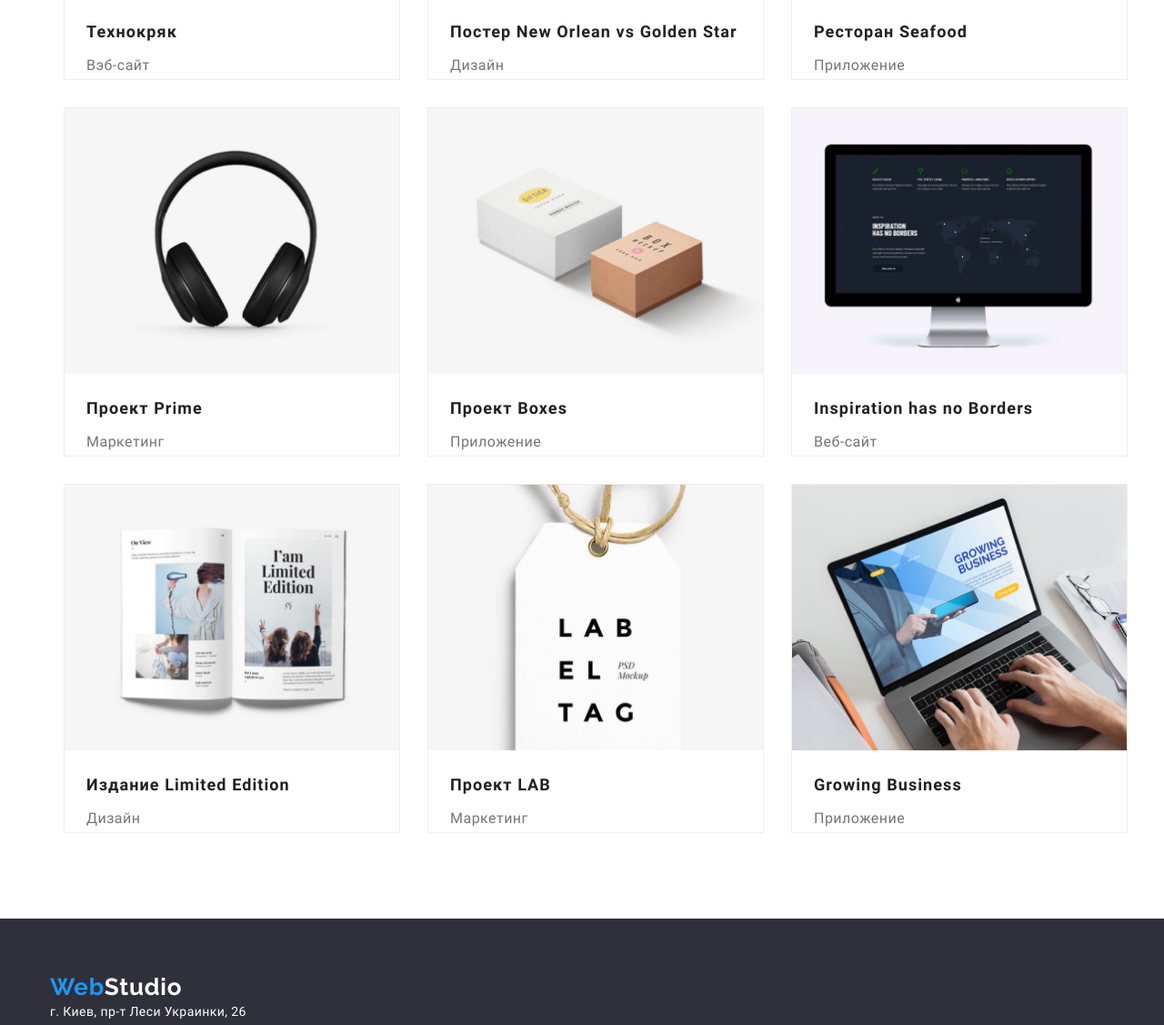
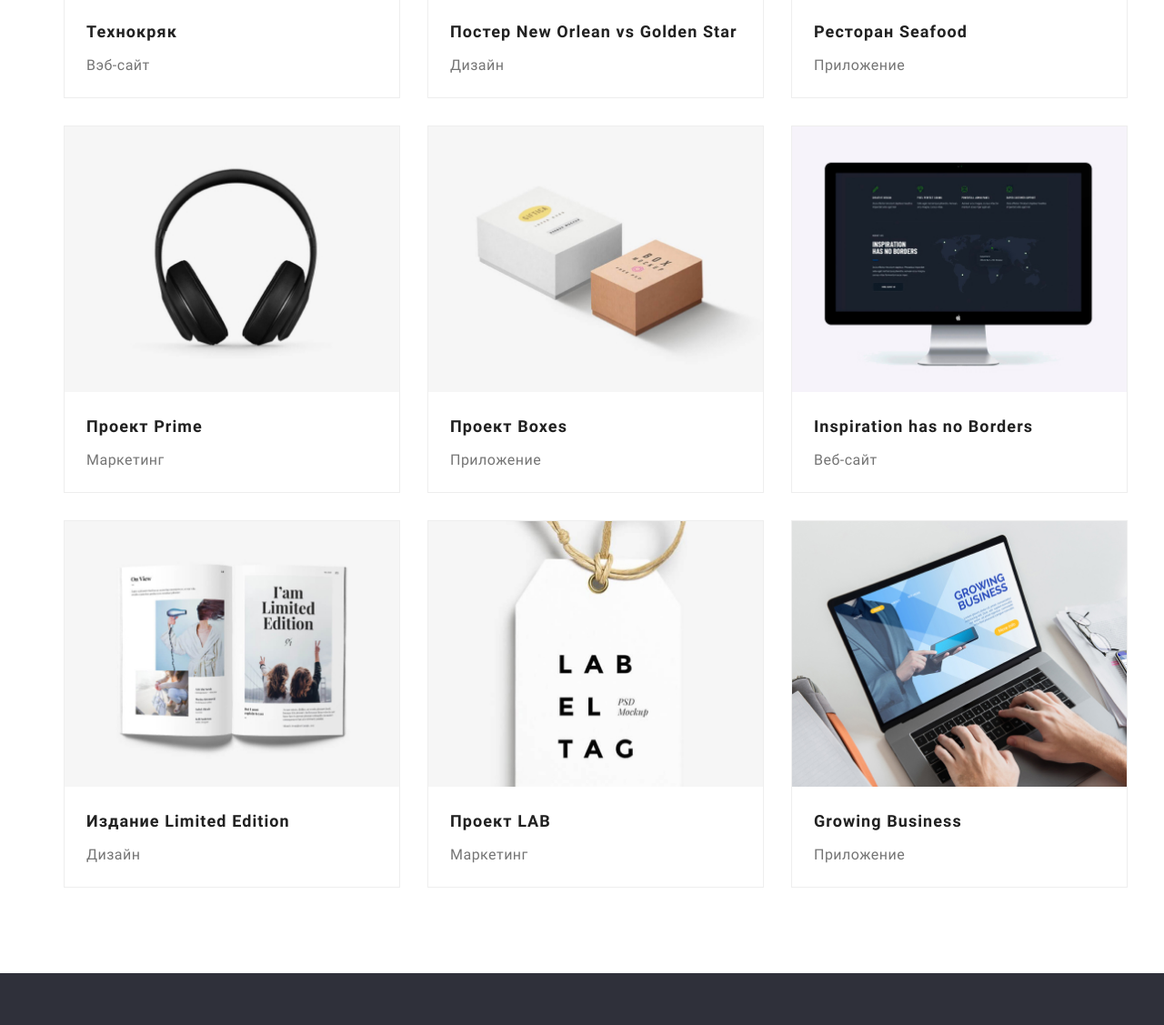
Before and after one commit to YehorYermolenko/goit-markup-hw-03, a plain HTML site: page portfolio.html in a window 1280 px wide. Shown: the part 561-1688 px from the top of the page at 91% size. Drawn offline with nearby package versions, Linux system fonts and the light colour scheme.

Commit message:
ver 2.0 beta
Some bug fixes. Improved stability.

```diff
--- a/css/portfolio.css
+++ b/css/portfolio.css
@@ -191,10 +191,6 @@ ul {
   margin-right: 50px;
 }
 
-.site-nav {
-  margin-left: 93px;
-}
-
 .site-nav a {
   color: var(--logo-header);
 }
@@ -286,10 +282,8 @@ ul {
   line-height: 2;
   letter-spacing: 0.06em;
   color: var(--title);
-  padding-top: 20px;
   padding-bottom: 4px;
   margin: 0px auto;
-  padding-left: 24px;
 }
 
 .examples-item .type {
@@ -297,7 +291,10 @@ ul {
   line-height: 1.87;
   color: var(--text);
   letter-spacing: 0.03em;
-  padding-left: 24px;
+}
+
+.examples-item-descr {
+  padding: 20px 24px;
 }
 
 .examples {
--- a/portfolio.html
+++ b/portfolio.html
@@ -46,63 +46,63 @@
           <ul class="list examples">
             <li class="examples-item">
               <img src="./img/portfolio/tech-kryak.jpg" alt="images of three persons on laptop" />
-              <div>
+              <div class="examples-item-descr">
                 <h3 class="name">Технокряк</h3>
                 <p class="type">Вэб-сайт</p>
               </div>
             </li>
             <li class="examples-item">
               <img src="./img/portfolio/novsgs.jpg" alt="two basketball players" />
-              <div>
+              <div class="examples-item-descr">
                 <h3 class="name">Постер New Orlean vs Golden Star</h3>
                 <p class="type">Дизайн</p>
               </div>
             </li>
             <li class="examples-item">
               <img src="./img/portfolio/sea-food.jpg" alt="seafood restaraunt logo" />
-              <div>
+              <div class="examples-item-descr">
                 <h3 class="name">Ресторан Seafood</h3>
                 <p class="type">Приложение</p>
               </div>
             </li>
             <li class="examples-item">
               <img src="./img/portfolio/prime.jpg" alt="earphones" />
-              <div>
+              <div class="examples-item-descr">
                 <h3 class="name">Проект Prime</h3>
                 <p class="type">Маркетинг</p>
               </div>
             </li>
             <li class="examples-item">
               <img src="./img/portfolio/boxes.jpg" alt="two boxes" />
-              <div>
+              <div class="examples-item-descr">
                 <h3 class="name">Проект Boxes</h3>
                 <p class="type">Приложение</p>
               </div>
             </li>
             <li class="examples-item">
               <img src="./img/portfolio/inspiration.jpg" alt="monitor with opened site" />
-              <div>
+              <div class="examples-item-descr">
                 <h3 class="name">Inspiration has no Borders</h3>
                 <p class="type">Веб-сайт</p>
               </div>
             </li>
             <li class="examples-item">
               <img src="./img/portfolio/limited.jpg" alt="unfolded book" />
-              <div>
+              <div class="examples-item-descr">
                 <h3 class="name">Издание Limited Edition</h3>
                 <p class="type">Дизайн</p>
               </div>
             </li>
             <li class="examples-item">
               <img src="./img/portfolio/lab.jpg" alt="bage with lab el tag text" />
-              <div>
+              <div class="examples-item-descr">
                 <h3 class="name">Проект LAB</h3>
                 <p class="type">Маркетинг</p>
               </div>
             </li>
             <li class="examples-item">
               <img src="./img/portfolio/grow-busines.jpg" alt="man typing on laptop" />
-              <div>
+              <div class="examples-item-descr">
                 <h3 class="name">Growing Business</h3>
                 <p class="type">Приложение</p>
               </div>
```
Also changed, not shown: css/styles.css (+10 -6 lines), index.html (+1 -1 lines).
